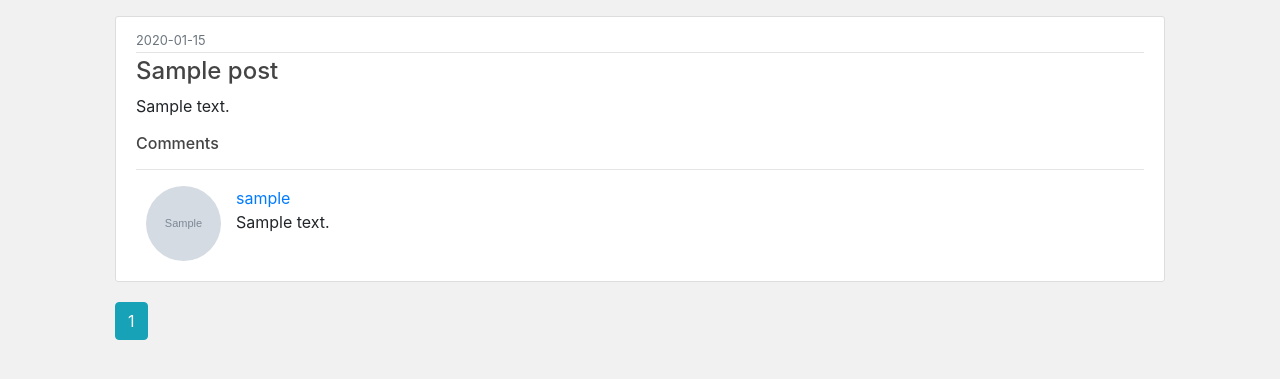
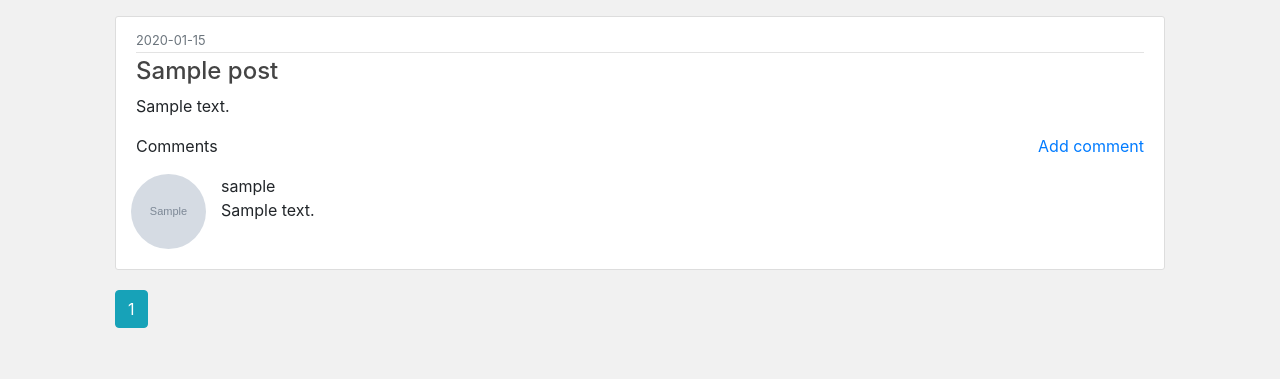
Before and after one commit to myaskovsky/Brick-Club, a Flask app: page / in a window 1280 px wide. Shown: the part 57-436 px from the top of the page. Run offline with Flask 2, Linux system fonts and the light colour scheme; tables that the repository leaves empty hold one stand-in row (values such as "Sample post"); grey boxes marked "Sample" are stand-in pictures; some libraries are stand-ins or nearby versions.

Commit message:
Some adjustments. Still working on adding comments function.

```diff
--- a/app/__init__.py
+++ b/app/__init__.py
@@ -30,10 +30,12 @@ def create_app(config_class=Config):
     from app.main.routes import main
     from app.users.routes import users
     from app.adm.routes import adm
+    from app.posts.routes import posts
 
     app.register_blueprint(main)
     app.register_blueprint(users)
     app.register_blueprint(adm)
+    app.register_blueprint(posts)
 
     with app.app_context():
         db.create_all()
--- a/app/main/routes.py
+++ b/app/main/routes.py
@@ -1,68 +1,26 @@
 from flask import Blueprint, request, render_template
-from app.models import Post, Set
+from flask_login import current_user
+from app.models import Post, Set, Comment
+
 
 main = Blueprint('main', __name__)
-
-
-'''
-sets = [
-    {
-        'article': '75019',
-        'name': 'AT-TE',
-        'age': '12+',
-        'season': 'summer 2020',
-        'price': '100$',
-        'pieces': '360',
-        'description': 'AT-TE is a republic armored vehicle'
-    },
-{
-        'article': '75019',
-        'name': 'AT-TE',
-        'age': '12+',
-        'season': 'summer 2020',
-        'price': '100$',
-        'pieces': '360',
-        'description': 'AT-TE is a republic armored vehicle'
-    },
-{
-        'article': '75019',
-        'name': 'AT-TE',
-        'age': '12+',
-        'price': '100$',
-        'pieces': '360',
-        'description': 'AT-TE is a republic armored vehicle'
-    },
-    {
-        'article': '75019',
-        'name': 'AT-TE',
-        'age': '12+',
-        'season': 'summer 2020',
-        'price': '100$',
-        'pieces': '360',
-        'description': 'AT-TE is a republic armored vehicle'
-    }
-]
-'''
-
-comments = [
-    {
-        'author': 'John',
-        'text': 'Where is my dog?'
-    },
-    {
-        'author': 'Manager',
-        'text': 'On the reception, Sir'
-    }
-]
 
 
 @main.route("/")
 @main.route("/home")
 def home():
-    # TODO: create profile page, add posts and sets to db,
+
     page = request.args.get('page', 1, type=int)
     posts = Post.query.order_by(Post.date_posted.desc()).paginate(page=page, per_page=5)
-    return render_template("public/home.html", posts=posts, comments=comments, title='Home')
+
+    '''
+    form = AddCommentForm()
+    if form.validate_on_submit():
+        if current_user.is_authenticated:
+            comment = Comment(text=form.text.data, user=current_user, post=)
+    '''
+
+    return render_template("public/home.html", posts=posts, title='Home')
 
 
 @main.route("/catalog")
--- a/app/static/css/style.css
+++ b/app/static/css/style.css
@@ -85,23 +85,32 @@ a.article-title:hover {
 }
 
 
-
-
-
+/* Comment section o posts*/
 .comment-section {
-  margin: 10px;
+  margin: 0 0 10px 10px;
+  padding: 0;
 }
 
-/*
-comment-header {
-  border-bottom: 1px solid #e3e3e3;
+.comment-line {
+  margin: 0 0;
 }
-*/
+
 .comment-profile-img {
   height: 75px;
   width: 75px;
+  /*margin-top: 10px;*/
 }
 
+.comment-field {
+  border-color: white;
+  margin-left: 15px;
+  height: 75px;
+  color: grey;
+}
+
+.comment-field:hover {
+  border-color: white;
+}
 
 
 
--- a/app/templates/public/home.html
+++ b/app/templates/public/home.html
@@ -6,37 +6,43 @@
 
 <div class="container">
     <div class="col-md-12">
+
         {% for post in posts.items %}
         <div class="content-section">
-
             <div class="media-body">
                 <div class="article-metadata">
                     <small class="text-muted">{{ post.date_posted.strftime('%Y-%m-%d') }}</small>
                 </div>
-                <h4><a class="article-title" href="#">{{ post.title }}</a></h4>
+                <h4><a class="article-title" href="{{ url_for('posts.post', post_id=post.id) }}">{{ post.title }}</a>
+                </h4>
                 <p class="article-content">{{ post.content }}</p>
             </div>
 
-            <h6 class="comment-header">Comments</h6>
-            {% if post.comments  %}
+            <p style="text-align:left;">Comments
+                {% if current_user.is_authenticated %}
+                    <a href="{{ url_for('posts.post', post_id=post.id) }}" style="float:right;">Add comment</a>
+                {% else %}
+                    <a href="{{ url_for('users.sign_in', post_id=post.id) }}" style="float:right;">Add comment</a>
+                {% endif %}
+            </p>
+
+            <div class="comment-section">
+                {% if post.comments %}
                     {% if post.comments.count() > 0 %}
-                <hr>
-                {% for comment in post.comments %}
-                    <div class="comment-section row">
-                        <img class="rounded-circle comment-profile-img" src="{{ url_for('static', filename='img/profile_pics/' + comment.user.image_file) }}">
-                        <div class="col">
-                            <a class="comment-author" href="#">{{ comment.user.username }}</a>
-                            <p class="comment-content">{{ comment.text }}</p>
+                        <div class="comment row">
+                            <img class="rounded-circle comment-profile-img" src="{{ url_for('static', filename='img/profile_pics/' + post.comments[0].user.image_file) }}">
+                            <div class="comment-content col">
+                                <a class="comment-author">{{ post.comments[0].user.username }}</a>
+                                <p class="comment-content">{{ post.comments[0].text }}</p>
+                            </div>
+                        </div>
+                    {% endif%}
+                {% endif %}
             </div>
         </div>
         {% endfor %}
-            {% endif%}
-            {% endif %}
 
 
-
-        </div>
-        {% endfor %}
         {% for page_num in posts.iter_pages(left_edge=1, right_edge=1, left_current=1, right_current=2) %}
         {% if page_num %}
         {% if posts.page == page_num %}
```
Also changed, not shown: app/templates/public/post.html (added, +52 -0 lines), app/static/img/sets_pics/set_default.jpg (added). Lines whose indentation alone changed are shown as unchanged.
